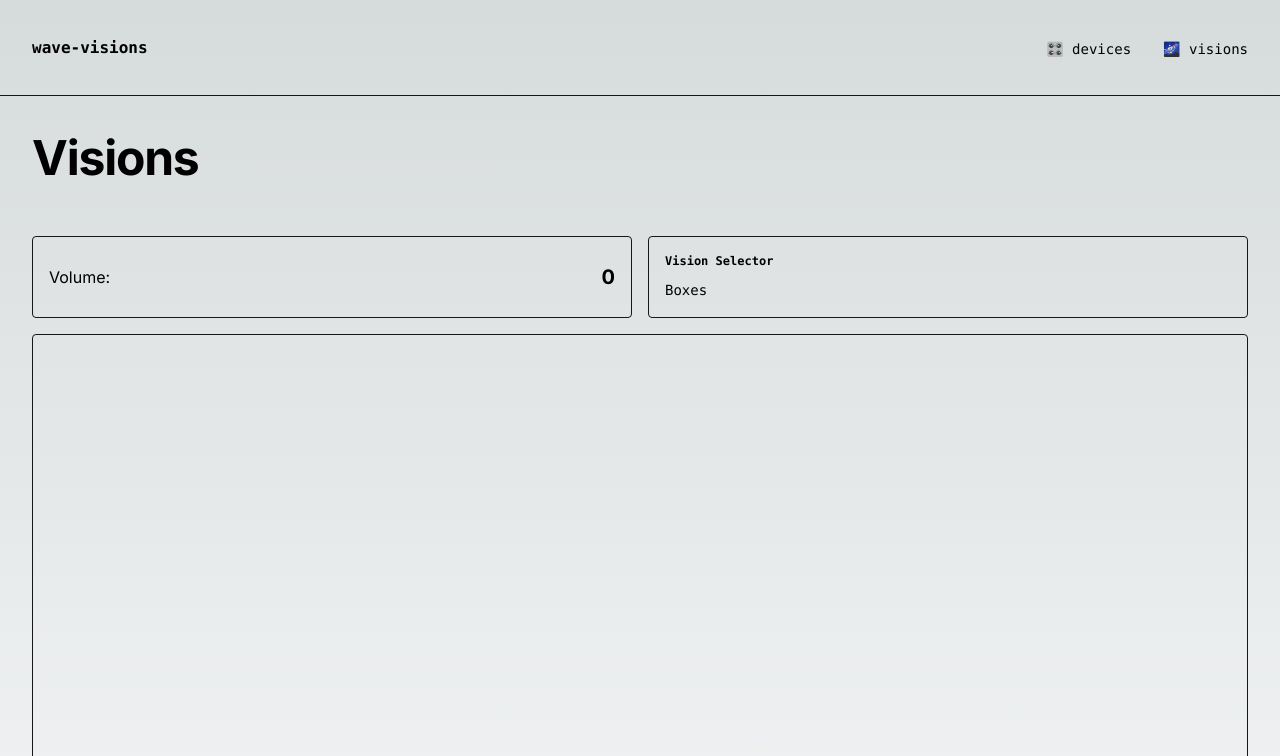
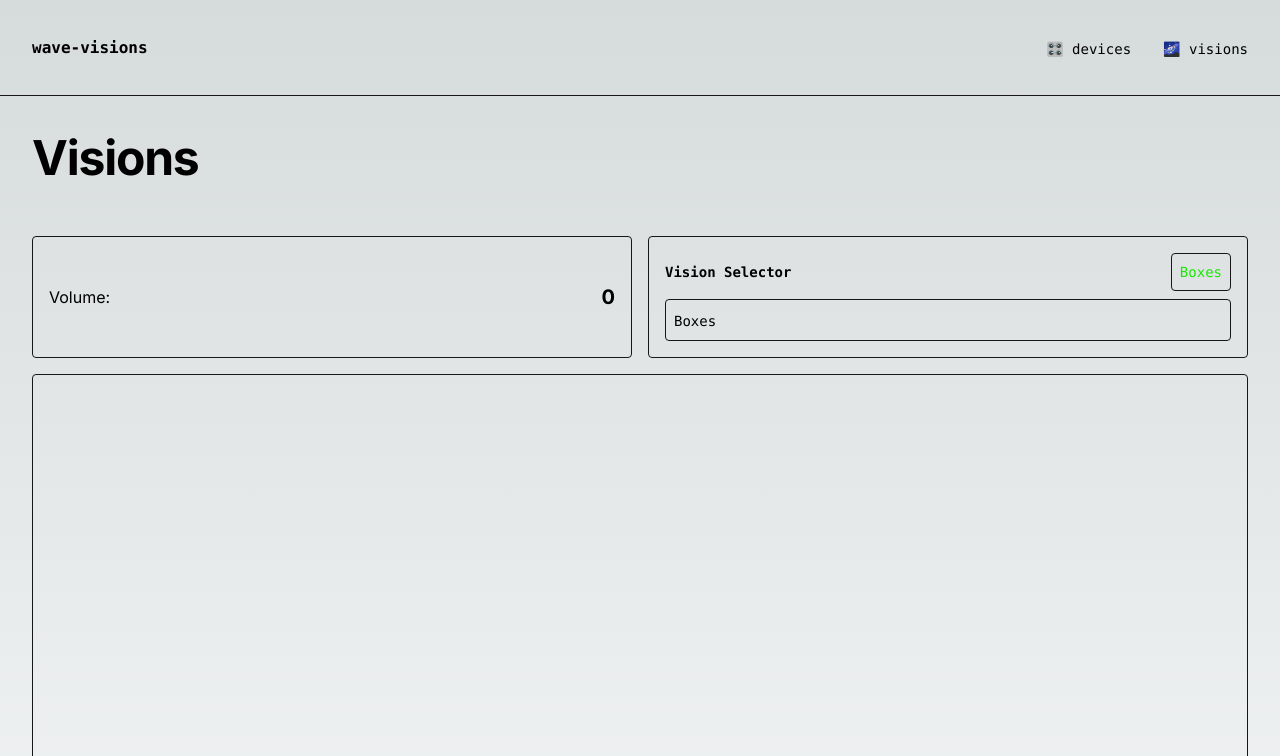
Before and after one commit to kalynbeach/wave-visions, a Next.js app: page /visions in a window 1280 px wide. Shown: the top 756 px of the page. Built offline with nearby package versions, Linux system fonts and the light colour scheme; no server answers.

Commit message:
add initial context providers and hooks, use in VisionSelector

```diff
--- a/package.json
+++ b/package.json
@@ -1,6 +1,6 @@
 {
   "name": "wave-visions",
-  "version": "0.1.2",
+  "version": "0.1.3",
   "private": true,
   "scripts": {
     "dev": "next dev",
--- a/src/app/layout.tsx
+++ b/src/app/layout.tsx
@@ -1,5 +1,7 @@
 import './globals.css'
 import { Inter } from 'next/font/google'
+import { StreamProvider } from './stream-context'
+import { VisionsProvider } from './visions-context'
 import Header from './ui/Header'
 import Footer from './ui/Footer'
 
@@ -18,9 +20,13 @@ export default function RootLayout({
   return (
     <html lang="en">
       <body className={inter.className}>
-        <Header />
-        {children}
-        <Footer />
+        <StreamProvider>
+          <VisionsProvider>
+            <Header />
+            {children}
+            <Footer />
+          </VisionsProvider>
+        </StreamProvider>
       </body>
     </html>
   )
--- /dev/null
+++ b/src/app/stream-context.tsx
@@ -0,0 +1,29 @@
+'use client'
+
+import { createContext, useContext } from 'react'
+
+type StreamState = {
+  volume: number
+}
+
+const initialState: StreamState = {
+  volume: 0
+}
+
+export const StreamContext = createContext<StreamState | undefined>(undefined)
+
+export function StreamProvider({ children }: { children: React.ReactNode }) {
+  return (
+    <StreamContext.Provider value={initialState}>
+      {children}
+    </StreamContext.Provider>
+  )
+}
+
+export function useStream() {
+  const context = useContext(StreamContext)
+  if (context === undefined) {
+    throw new Error('useStream must be used within a StreamProvider')
+  }
+  return context
+}
--- /dev/null
+++ b/src/app/visions-context.tsx
@@ -0,0 +1,30 @@
+'use client'
+
+import { createContext, useContext } from 'react'
+
+type VisionsState = {
+  selected: string
+}
+
+const initialState: VisionsState = {
+  selected: 'Boxes'
+}
+
+export const VisionsContext = createContext<VisionsState | undefined>(undefined)
+
+export function VisionsProvider({ children }: { children: React.ReactNode }) {
+  // const [state, setState] = useState<VisionsState>(initialState)
+  return (
+    <VisionsContext.Provider value={initialState}>
+      {children}
+    </VisionsContext.Provider>
+  )
+}
+
+export function useVisions() {
+  const context = useContext(VisionsContext)
+  if (context === undefined) {
+    throw new Error('useVisions must be used within a VisionsProvider')
+  }
+  return context
+}
--- a/src/app/visions/VisionSelector.tsx
+++ b/src/app/visions/VisionSelector.tsx
@@ -1,14 +1,24 @@
+'use client'
+
 import Link from 'next/link'
+import { useVisions } from '../visions-context'
 
 export default function VisionSelector() {
+  const visions = useVisions()
+
   return (
     <div className='p-4 basis-1/2 flex flex-col justify-between gap-2 border rounded border-neutral-900'>
-      <span className='text-xs font-mono font-bold'>Vision Selector</span>
-      <Link href='/visions/boxes' className='transition hover:text-kb-green'>
-        <span className='text-sm font-mono'>
-          Boxes
-        </span>
-      </Link>
+      <section className='flex flex-row justify-between items-center font-mono'>
+        <span className='text-sm font-mono font-bold'>Vision Selector</span>
+        <code className='p-2 border border-neutral-900 rounded text-sm text-kb-green'>{ visions.selected }</code>
+      </section>
+      <section className='flex flex-col p-2 border border-neutral-900 rounded'>
+        <Link href='/visions/boxes' className='transition hover:text-kb-green'>
+          <span className='text-sm font-mono'>
+            Boxes
+          </span>
+        </Link>
+      </section>
     </div>
   )
 }
```
